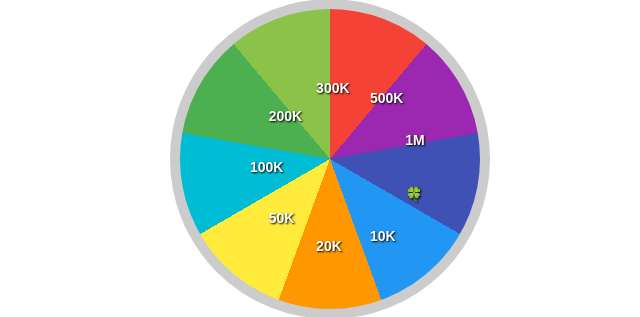
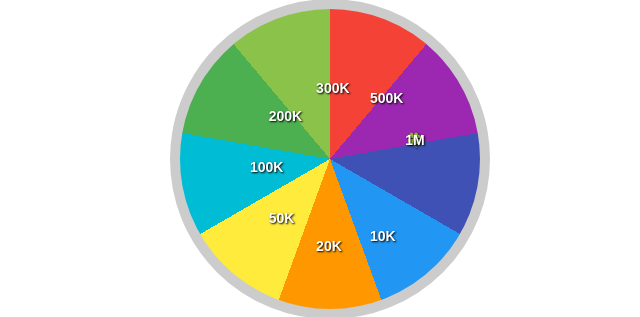
Before and after one commit to Ngoctrainer/tritueforlife, a plain HTML site: page index.html in a window 1280 px wide. Shown: the part 122-439 px from the top of the page, 320-960 px from the left. Drawn offline with Linux system fonts and the light colour scheme.

Commit message:
Update index.html

```diff
--- a/index.html
+++ b/index.html
@@ -19,7 +19,7 @@
 
   <div class="wheel-container">
 <div class="wheel" id="wheel">
-  <div class="label" style="--angle: 20deg;">🍀</div>
+  <div class="label" style="--angle: -20deg;">🍀</div>
   <div class="label" style="--angle: 60deg;">10K</div>
   <div class="label" style="--angle: 100deg;">20K</div>
   <div class="label" style="--angle: 140deg;">50K</div>
```
